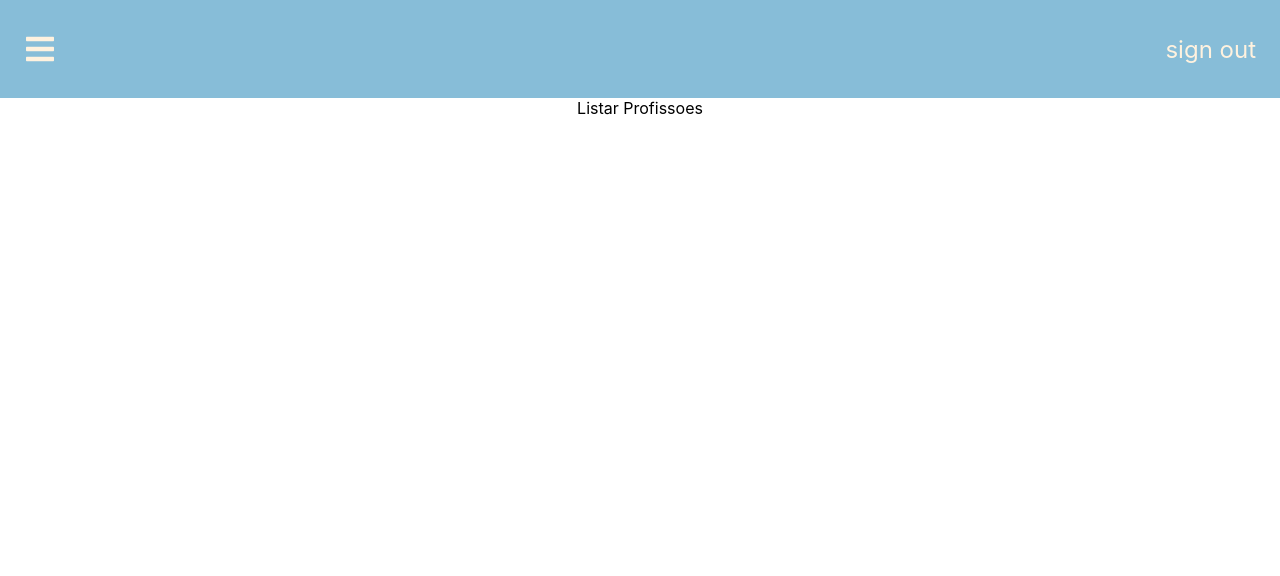
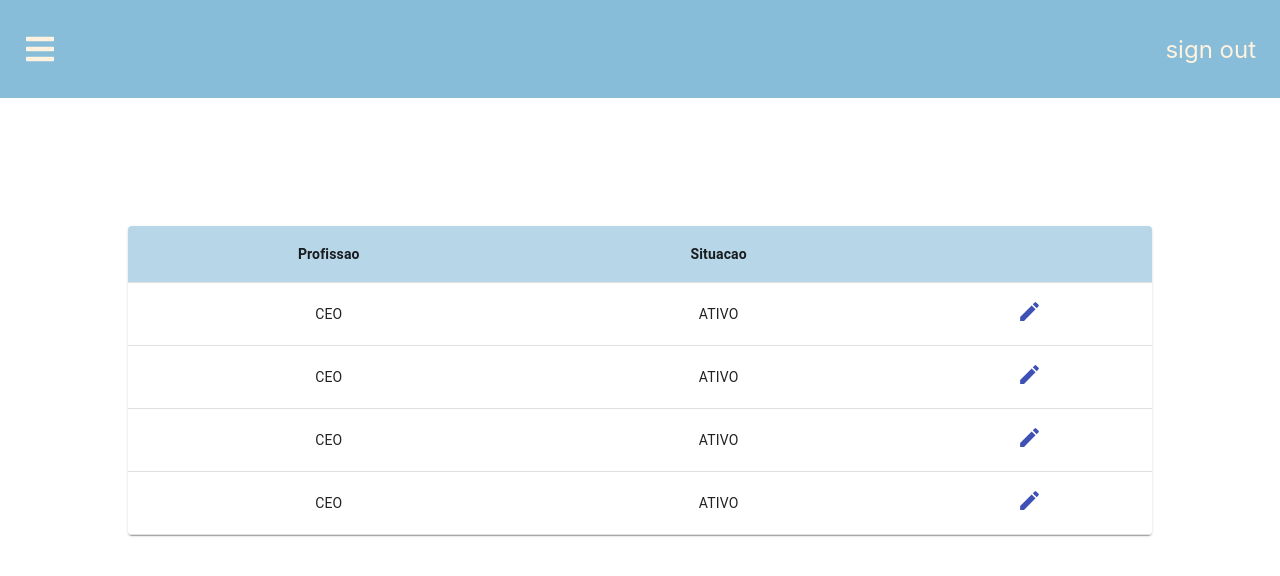
Before and after one commit to dajalac/gerenciador_de_profissionais, a React (Create React App) app in the folder frontend/: page /listarProfissoes in a window 1280 px wide. Shown: the top 576 px of the page. Built offline with nearby package versions, Linux system fonts and the light colour scheme.

Commit message:
listar profissoes table done

```diff
--- a/frontend/src/components/Tables/TableProfissionais.js
+++ b/frontend/src/components/Tables/TableProfissionais.js
@@ -107,7 +107,7 @@ const rows = [
     createData('Luiz','CEO', 'ATIVO', 'telefone','email'),
 ];
 
-export default function CollapsibleTable() {
+export default function TableProfissionais() {
 
   return (
     <TableContainer component={Paper} style={{width: '90%'}}>
--- /dev/null
+++ b/frontend/src/components/Tables/TableProfissoes.js
@@ -0,0 +1,147 @@
+import React from 'react';
+import PropTypes from 'prop-types';
+import { makeStyles } from '@material-ui/core/styles';
+import Table from '@material-ui/core/Table';
+import TableBody from '@material-ui/core/TableBody';
+import TableCell from '@material-ui/core/TableCell';
+import TableContainer from '@material-ui/core/TableContainer';
+import TableHead from '@material-ui/core/TableHead';
+import TableRow from '@material-ui/core/TableRow';
+import Paper from '@material-ui/core/Paper';
+import Edit from '@material-ui/icons/Edit';
+import './Tables.css'
+
+
+
+const useRowStyles = makeStyles (()=>({
+  root: {
+    '& > *': {
+      borderBottom: 'set',
+    },
+
+  },
+}));
+
+
+function Row(props) {
+  const { row } = props;
+  const classes = useRowStyles();
+
+  return (
+    <>
+      <TableRow className={classes.root} >
+        <TableCell  component="th" scope="row" align="center">{row.profissao}</TableCell>
+        <TableCell  align="center">{row.situacao}</TableCell>
+        <TableCell align="center">
+                        <Edit color="primary" style={{fontSize: '25px'}}/>
+                      </TableCell>
+      </TableRow>
+    </>
+  );
+}
+
+// check se a estrutura do props esta certa
+Row.propTypes = {
+    row: PropTypes.shape({
+      nome: PropTypes.string.isRequired,
+      profissao: PropTypes.string.isRequired,
+      situacao: PropTypes.string.isRequired,
+    }).isRequired,
+  };
+
+
+  function createData(profissao, situacao) {
+    return {profissao, situacao};
+  }
+
+  // dumy data...
+  const rows = [
+    createData('CEO', 'ATIVO'),
+    createData('CEO', 'ATIVO'),
+    createData('CEO', 'ATIVO'),
+    createData('CEO', 'ATIVO'),
+  ];
+
+export default function TableProfissoes() {
+
+  return (
+    <TableContainer component={Paper} style={{width: '80%'}}>
+      <Table aria-label="collapsible table">
+        <TableHead className = "table-header">
+          <TableRow >
+            <TableCell align="center">Profissao</TableCell>
+            <TableCell align="center">Situacao</TableCell>
+            <TableCell align="center" className="table-status-column"> </TableCell>
+          </TableRow>
+        </TableHead>
+        <TableBody>
+          {rows.map((row) => (
+            <Row key={row.name} row={row} />
+          ))}
+        </TableBody>
+      </Table>
+    </TableContainer>
+  );
+}
+
+/*
+import React from 'react';
+import { makeStyles } from '@material-ui/core/styles';
+import Table from '@material-ui/core/Table';
+import TableBody from '@material-ui/core/TableBody';
+import TableCell from '@material-ui/core/TableCell';
+import TableContainer from '@material-ui/core/TableContainer';
+import TableHead from '@material-ui/core/TableHead';
+import TableRow from '@material-ui/core/TableRow';
+import Paper from '@material-ui/core/Paper';
+import Edit from '@material-ui/icons/Edit';
+
+const useStyles = makeStyles({
+  table: {
+    minWidth: 650,
+  },
+});
+
+function createData(profissao, situacao) {
+  return {profissao, situacao};
+}
+
+// dumy data...
+const rows = [
+  createData('CEO', 'ATIVO'),
+  createData('CEO', 'ATIVO'),
+  createData('CEO', 'ATIVO'),
+  createData('CEO', 'ATIVO'),
+];
+
+export default function TableProfissoes() {
+  const classes = useStyles();
+
+  return (
+    <TableContainer component={Paper} style={{width: '70%'}}>
+      <Table className={classes.table} aria-label="simple table">
+        <TableHead className = "table-header">
+          <TableRow>
+            <TableCell align="center" >Profissao</TableCell>
+            <TableCell align="center">Situacao</TableCell>
+            <TableCell align="center"> </TableCell>
+          </TableRow>
+        </TableHead>
+        <TableBody>
+          {rows.map((row) => (
+            <TableRow key={row.profissao}>
+              <TableCell component="th" scope="row" align="center">
+              {row.profissao}
+              </TableCell>
+              <TableCell align="center">{row.situacao}</TableCell>
+              <TableCell align="center"><Edit color="primary" style={{fontSize: '25px'}}/></TableCell>
+
+            </TableRow>
+          ))}
+        </TableBody>
+      </Table>
+    </TableContainer>
+  );
+}
+
+*/
--- a/frontend/src/screens/ListarProfissionais.css
+++ b/frontend/src/screens/ListarEntidades.css
@@ -1,4 +1,4 @@
-.profssionais-table-position{
+.entity-table-position{
     margin-top: 10%;
     width: 100%;
     display: flex;
--- a/frontend/src/screens/ListarProfissionais.js
+++ b/frontend/src/screens/ListarProfissionais.js
@@ -1,13 +1,13 @@
 
 import React from 'react';
-import CollapsibleTable from '../components/Tables/TableProfissionais';
-import './ListarProfissionais.css'
+import TableProfissionais from '../components/Tables/TableProfissionais';
+import './ListarEntidades.css'
 
 
 function ListarProfissionais() {
     return (
-        <divi className ="profssionais-table-position">
-            <CollapsibleTable/>
+        <divi className ="entity-table-position">
+            <TableProfissionais/>
         </divi>
     )
 }
--- a/frontend/src/screens/ListarProfissoes.js
+++ b/frontend/src/screens/ListarProfissoes.js
@@ -1,10 +1,13 @@
-    import React from 'react'
+    import React from 'react';
+    import TableProfissoes from '../components/Tables/TableProfissoes';
+    import './ListarEntidades.css';
+
 
     function ListarProfissoes() {
         return (
-            <div>
-                Listar Profissoes
-            </div>
+            <divi className ="entity-table-position">
+            <TableProfissoes/>
+        </divi>
         )
     }
 
```
Also changed, not shown: frontend/src/components/Froms/cadastrarProfissao.js (added).
